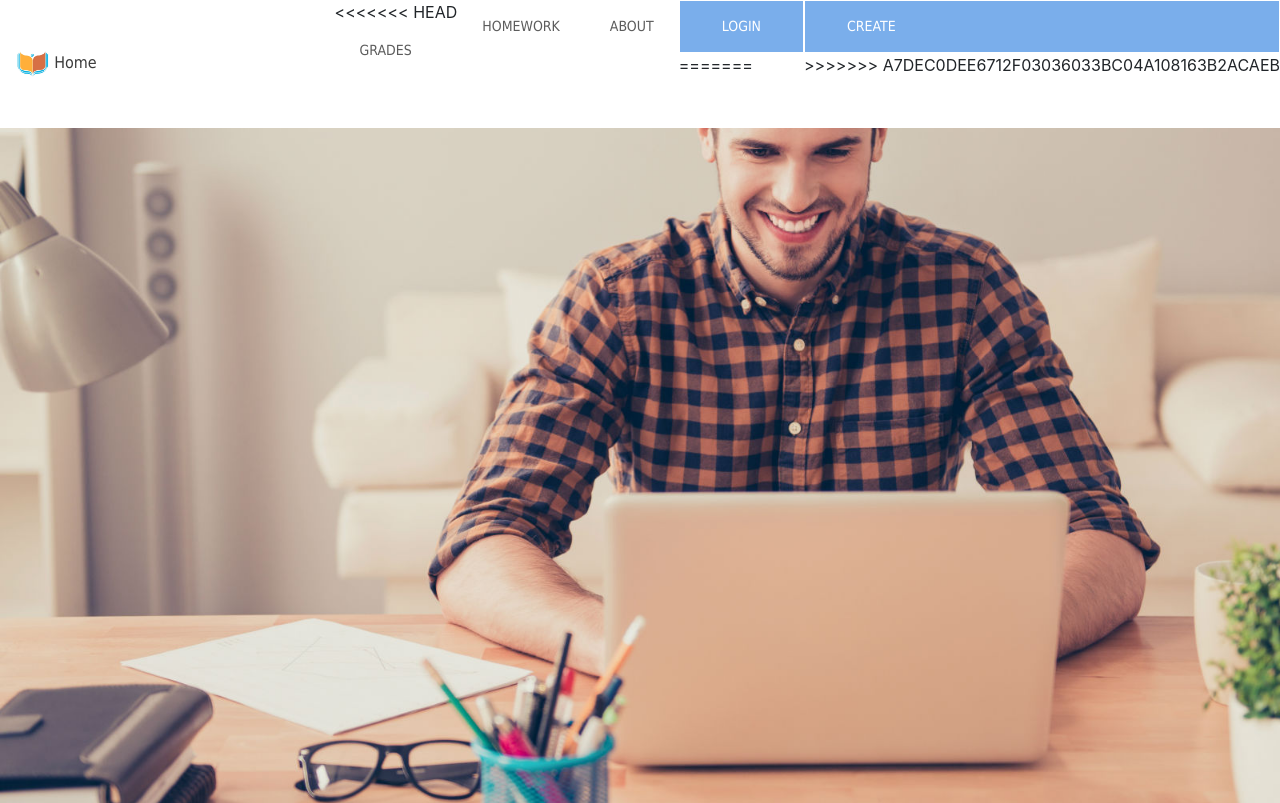
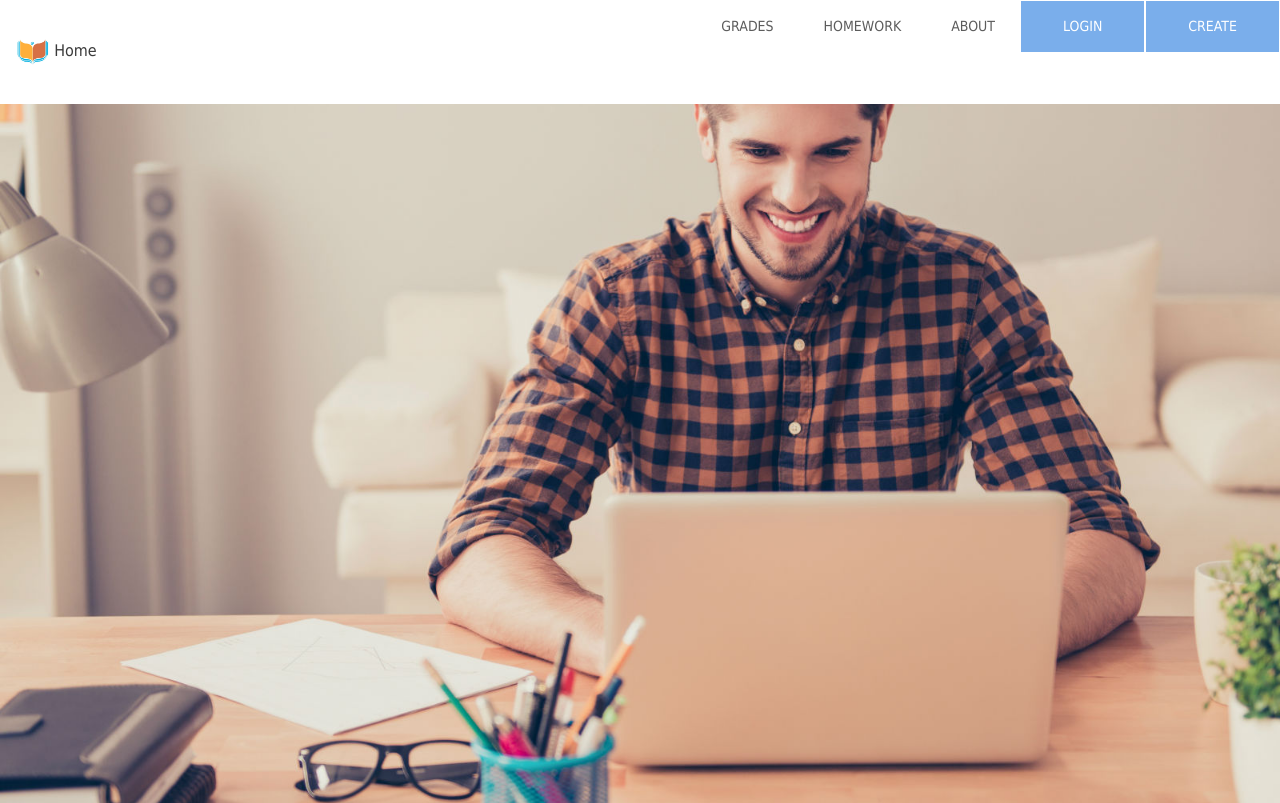
Before and after one commit to angelatom/illegalSkillsException, a Flask app: page / in a window 1280 px wide. Shown: the top 803 px of the page. Run offline with Flask 2, Linux system fonts and the light colour scheme; parts of the project's set-up code (start-up, migrations or seed data) failed here and were passed over; some libraries are stand-ins or nearby versions.

Commit message:
Update login.html

```diff
--- a/templates/login.html
+++ b/templates/login.html
@@ -19,7 +19,6 @@
             <div class="collapse navbar-collapse" id="navbarResponsive">
                 <ul class="navbar-nav text-uppercase ml-auto">
                     <li class="nav-item">
-<<<<<<< HEAD
                         <a class="nav-link pl-4 pr-4 other" href="/fact">Grades</a>
                     </li>
                     <li class="nav-item">
@@ -30,12 +29,10 @@
                     </li>
                     <li class="nav-item">
                         <a id="create" class="nav-link" href="/meme">Login</a>
-=======
                         <a id="other" class="nav-link pl-3 pr-3" href="/login">Login</a>
                     </li>
                     <li class="nav-item">
                         <a id="create" class="nav-link" href="/">Create</a>
->>>>>>> a7dec0dee6712f03036033bc04a108163b2acaeb
                     </li>
                 </ul>
             </div>
```
